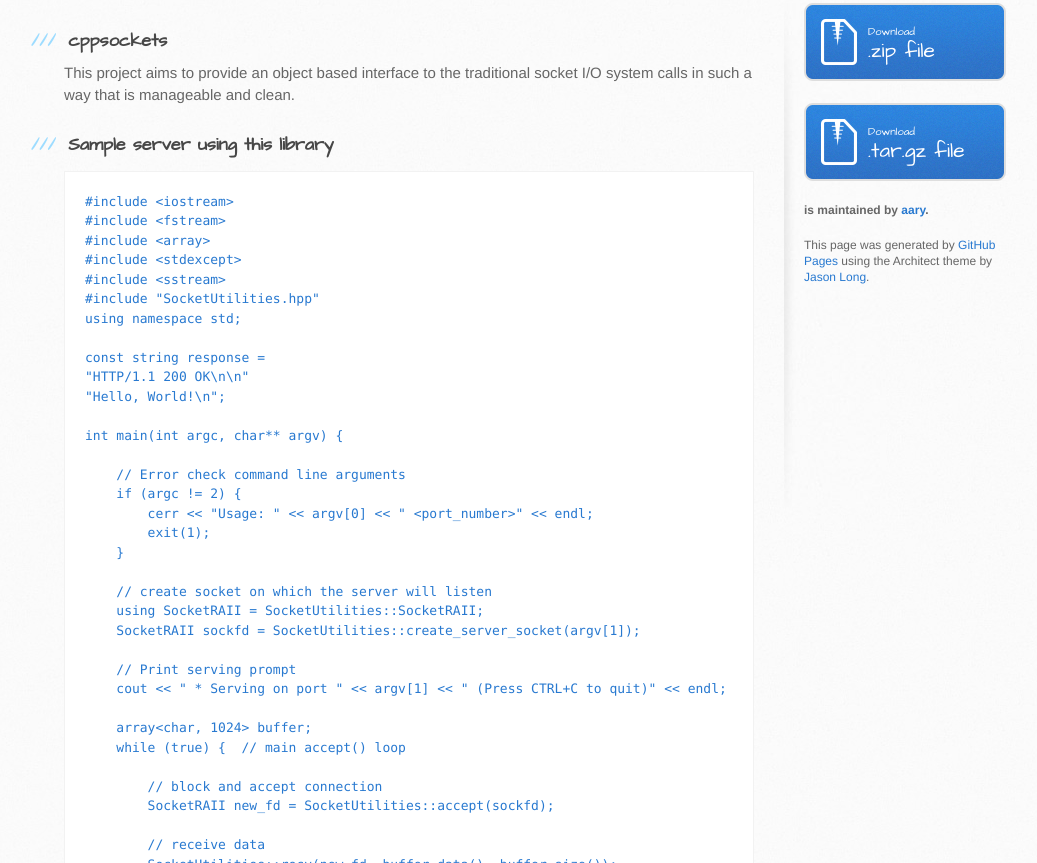
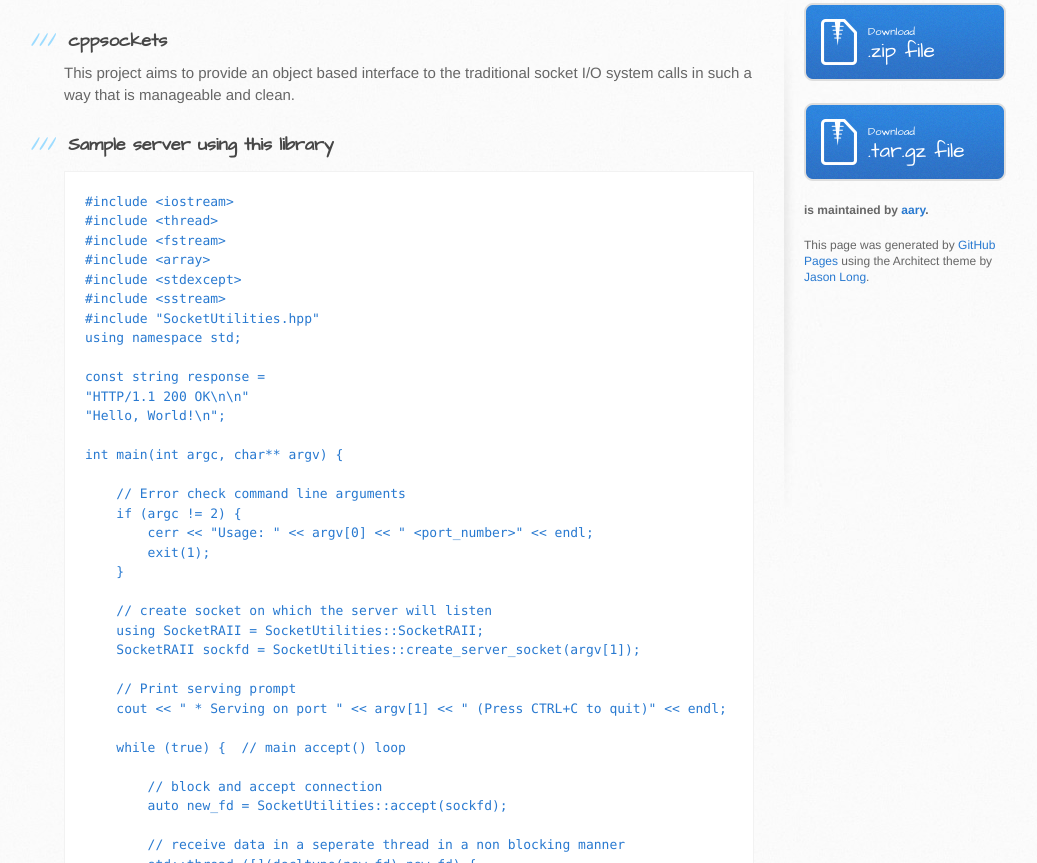
Before and after one commit to aary/cppsockets, a plain HTML site: page index.html in a window 1280 px wide. Shown: the part 297-1160 px from the top of the page, without its empty margins (106-1143 px from the left). Drawn offline with Linux system fonts and the light colour scheme.

```diff
--- a/index.html
+++ b/index.html
@@ -37,6 +37,7 @@
 <a id="sample-server-using-this-library" class="anchor" href="#sample-server-using-this-library" aria-hidden="true"><span class="octicon octicon-link"></span></a>Sample server using this library</h3>
 
 <pre><code>#include &lt;iostream&gt;
+#include &lt;thread&gt;
 #include &lt;fstream&gt;
 #include &lt;array&gt;
 #include &lt;stdexcept&gt;
@@ -63,18 +64,24 @@ int main(int argc, char** argv) {
     // Print serving prompt
     cout &lt;&lt; " * Serving on port " &lt;&lt; argv[1] &lt;&lt; " (Press CTRL+C to quit)" &lt;&lt; endl;
 
-    array&lt;char, 1024&gt; buffer;
     while (true) {  // main accept() loop
 
         // block and accept connection
-        SocketRAII new_fd = SocketUtilities::accept(sockfd);
+        auto new_fd = SocketUtilities::accept(sockfd);
 
-        // receive data
-        SocketUtilities::recv(new_fd, buffer.data(), buffer.size());
+        // receive data in a seperate thread in a non blocking manner
+        std::thread ([](decltype(new_fd) new_fd) {
 
-        // send data
-        std::vector&lt;char&gt; data_to_send(response.begin(), response.end());
-        SocketUtilities::send_all(new_fd, data_to_send);
+            SocketRAII auto_close(new_fd);
+
+            array&lt;char, 1024&gt; buffer;
+            SocketUtilities::recv(new_fd, buffer.data(), buffer.size());
+
+            // send data
+            std::vector&lt;char&gt; data_to_send(response.begin(), response.end());
+            SocketUtilities::send_all(new_fd, data_to_send);
+
+        }, new_fd).detach();
     }
 
     return 0;
```
Also changed, not shown: params.json (+1 -1 lines).
